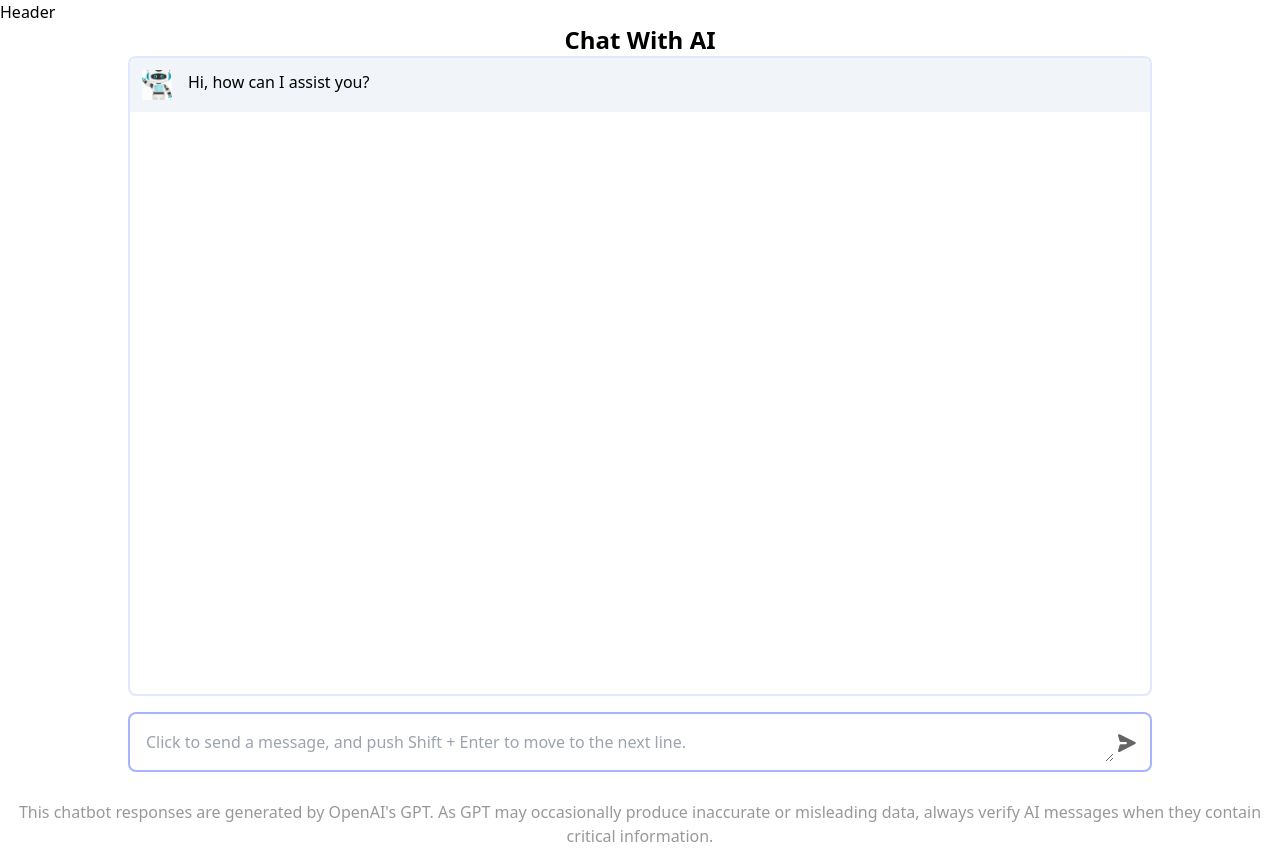
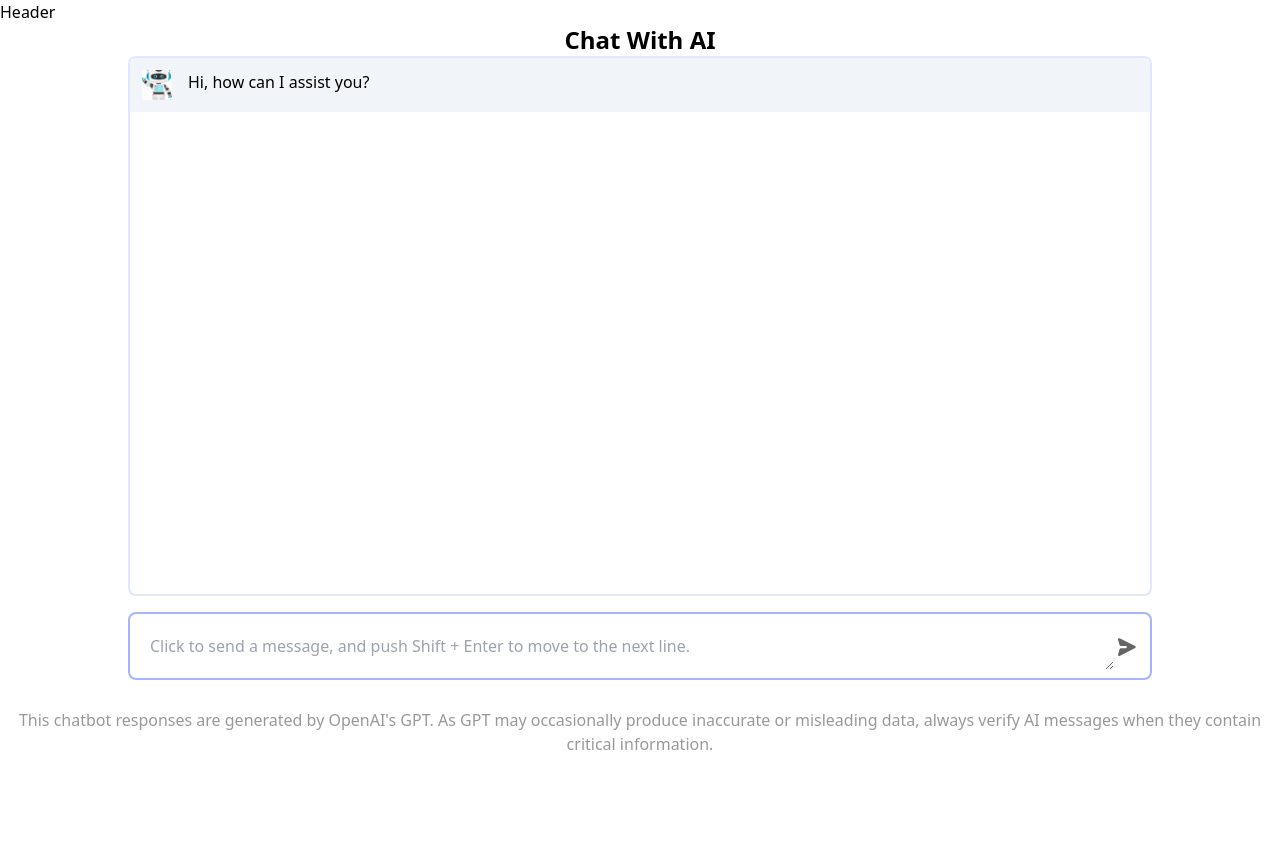
Before and after one commit to rexcare367/Smartchat-RAG, a Next.js app: page / in a window 1280 px wide. After the commit the page ends 800 px from the top, so only its background shows below. Built offline with nearby package versions, Linux system fonts and the light colour scheme.

Commit message:
enhancement: add resizable and scrollable functionality to textarea

```diff
--- a/src/pages/index.tsx
+++ b/src/pages/index.tsx
@@ -62,7 +62,8 @@ const HomePage = () => {
   const handleInputChange = (e: ChangeEvent<HTMLTextAreaElement>) => {
     const newValue = e.target.value;
     setUserInput(newValue);
-    setRows((newValue.match(/\n/g) || ['\n']).length + 1)
+    const newRows = newValue.match(/\n/g)?.length ?? 0
+    setRows(newRows + 1)
   }
 
   useEffect(() => {
@@ -83,6 +84,7 @@ const HomePage = () => {
 
     if (textAreaRef.current) {
       textAreaRef.current.addEventListener('keydown', keyDownHandler)
+      textAreaRef.current.scrollTop = textAreaRef.current.scrollHeight;
     }
 
     return () => {
@@ -98,9 +100,9 @@ const HomePage = () => {
       <h1 className="text-2xl font-bold text-center">
         Chat With AI
       </h1>
-      <div className="flex flex-col items-center justify-between">
-        <div className={`w-80vw h-80vh bg-white border-2 border-indigo-100 rounded-lg`}>
-          <div className="w-full h-full overflow-y-scroll rounded-lg">
+      <div className="flex flex-col h-80vh items-center justify-between">
+        <div className={`w-80vw grow bg-white border-2 border-indigo-100 rounded-lg`}>
+          <div  className="w-full h-full overflow-y-scroll rounded-lg">
             {chatHistory.map((chat, index) =>
               <ChatMessage
                 key={index}
@@ -119,13 +121,12 @@ const HomePage = () => {
             disabled={loading}
             autoFocus={false}
             rows={rows}
-            maxLength={512}
             id="userInput"
             name="userInput"
             placeholder="Click to send a message, and push Shift + Enter to move to the next line."
             value={userInput}
             onChange={handleInputChange}
-            className={`w-80vw placeholder-gray-400 focus: p-2 ${loading && 'opacity-50'}focus:ring-stone-100 focus:outline-none`}
+            className={`w-80vw max-h-96 placeholder-gray-400 overflow-y-auto focus: p-3 ${loading && 'opacity-50'} focus:ring-stone-100 focus:outline-none`}
           />
           <ArrowButton disabled={userInput===''} />
         </form>
```
